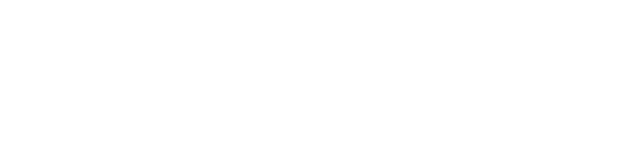
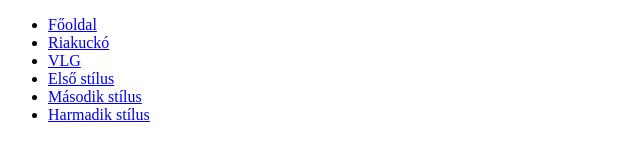
Before and after one commit to LVelkei/lvelkei.github.io, a plain HTML site: page pages/styletwo.html in a window 1280 px wide. Shown: the whole page, without its empty margins (0-640 px from the left). Drawn offline with Linux system fonts and the light colour scheme.

Commit message:
created some more files

```diff
--- a/css/home.css
+++ b/css/home.css
@@ -0,0 +1,35 @@
+*{
+    margin: 0;
+    margin-bottom: 0;
+    box-sizing: border-box;
+}
+
+body{
+    font-size: 18px;
+    font-family: sans-serif;
+}
+
+.navbar{
+    border:2px solid blue;
+    padding: 1rem;
+
+}
+
+.navbarList{
+    display: flex;
+    flex-direction: row;
+    flex-wrap: wrap;
+    gap: 1rem;
+    justify-content: space-evenly;
+}
+
+.navbar .navbarList li{
+    list-style: none;
+}
+
+li a{
+    text-decoration: none;
+    font-family:'Franklin Gothic Medium', 'Arial Narrow', Arial, sans-serif;
+    font-size: 2.5rem;
+    color: rgb(19, 19, 19);
+}
--- a/pages/styletwo.html
+++ b/pages/styletwo.html
@@ -1,13 +1,26 @@
 <!DOCTYPE html>
-<html lang="en">
+<html lang="hu">
 <head>
     <meta charset="UTF-8">
     <meta http-equiv="X-UA-Compatible" content="IE=edge">
     <meta name="viewport" content="width=device-width, initial-scale=1.0">
     <link rel="stylesheet" href="/css/styletwo.css">
-    <title>Style Two</title>
+    <title>Stílus 2</title>
+    <link rel="shortcut icon" type="image/png" href="/img/favicons/">
+
 </head>
 <body>
+<nav class="navbar">
+    <ul class="navbarList">
+        <li><a href="home.html" target="_blank">Főoldal</a></li>
+        <li><a href="riakucko.html" target="_blank">Riakuckó</a></li>
+        <li><a href="vlg.html" target="_blank">VLG</a></li>
+        <li><a href="styleone.html" target="_blank">Első stílus</a></li>
+        <li><a href="styletwo.html">Második stílus</a></li>
+        <li><a href="stylethree.html" target="_blank">Harmadik stílus</a></li>
+    </ul>
+</nav>
+
 
 </body>
 </html>
```
Also changed, not shown: home.html (deleted, +0 -13 lines), pages/home.html (added, +39 -0 lines), pages/riakucko.html (added, +25 -0 lines), pages/styleone.html (+15 -2 lines), pages/stylethree.html (+15 -2 lines), pages/vlg.html (added, +25 -0 lines), img/favicons/ria-01.png (added), img/favicons/ria.png (added), 2 other files.
